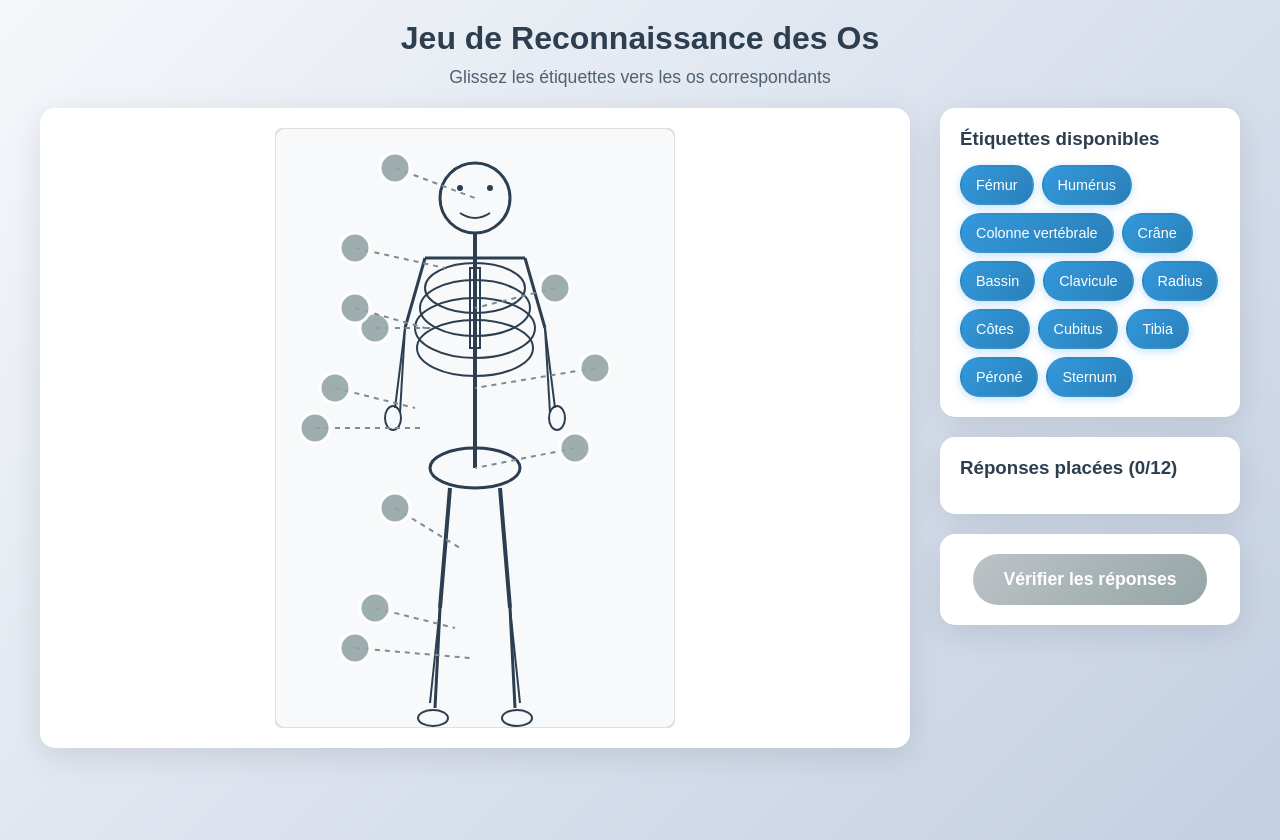
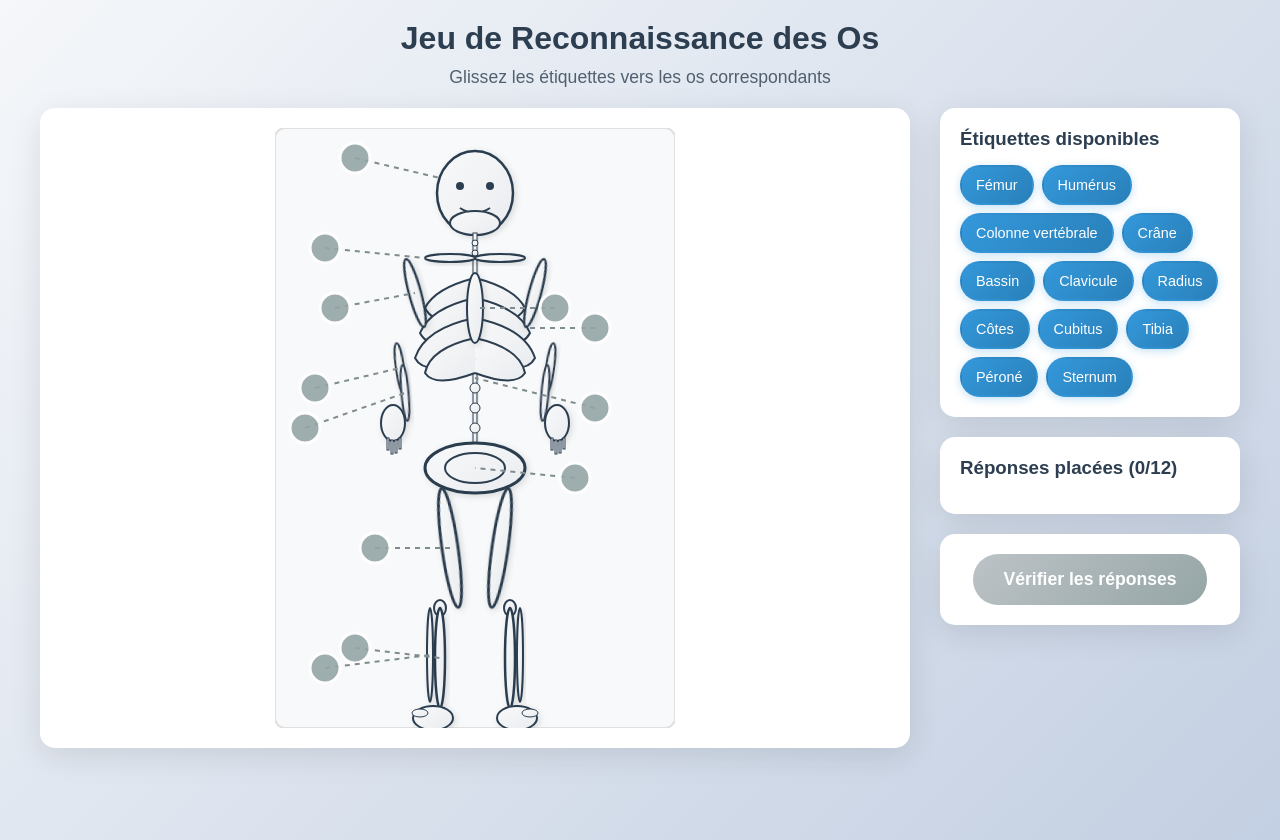
Before and after one commit to mext-ai/block-685a997529a7f973e63e16fc, a React app: page / in a window 1280 px wide. Built offline with nearby package versions, Linux system fonts and the light colour scheme.

Commit message:
🔧 Refactor hooks and components

```diff
--- a/src/block.tsx
+++ b/src/block.tsx
@@ -17,18 +17,18 @@ interface Bone {
 }
 
 const bones: Bone[] = [
-  { id: 'skull', name: 'Crâne', x: 120, y: 40, lineEndX: 200, lineEndY: 70 },
-  { id: 'clavicle', name: 'Clavicule', x: 80, y: 120, lineEndX: 170, lineEndY: 140 },
-  { id: 'sternum', name: 'Sternum', x: 280, y: 160, lineEndX: 200, lineEndY: 180 },
-  { id: 'ribs', name: 'Côtes', x: 100, y: 200, lineEndX: 160, lineEndY: 200 },
-  { id: 'humerus', name: 'Humérus', x: 80, y: 180, lineEndX: 150, lineEndY: 200 },
-  { id: 'radius', name: 'Radius', x: 60, y: 260, lineEndX: 140, lineEndY: 280 },
-  { id: 'ulna', name: 'Cubitus', x: 40, y: 300, lineEndX: 150, lineEndY: 300 },
-  { id: 'spine', name: 'Colonne vertébrale', x: 320, y: 240, lineEndX: 200, lineEndY: 260 },
-  { id: 'pelvis', name: 'Bassin', x: 300, y: 320, lineEndX: 200, lineEndY: 340 },
-  { id: 'femur', name: 'Fémur', x: 120, y: 380, lineEndX: 185, lineEndY: 420 },
-  { id: 'tibia', name: 'Tibia', x: 100, y: 480, lineEndX: 180, lineEndY: 500 },
-  { id: 'fibula', name: 'Péroné', x: 80, y: 520, lineEndX: 195, lineEndY: 530 }
+  { id: 'skull', name: 'Crâne', x: 80, y: 30, lineEndX: 165, lineEndY: 50 },
+  { id: 'clavicle', name: 'Clavicule', x: 50, y: 120, lineEndX: 150, lineEndY: 130 },
+  { id: 'sternum', name: 'Sternum', x: 280, y: 180, lineEndX: 205, lineEndY: 180 },
+  { id: 'ribs', name: 'Côtes', x: 320, y: 200, lineEndX: 250, lineEndY: 200 },
+  { id: 'humerus', name: 'Humérus', x: 60, y: 180, lineEndX: 140, lineEndY: 165 },
+  { id: 'radius', name: 'Radius', x: 40, y: 260, lineEndX: 125, lineEndY: 240 },
+  { id: 'ulna', name: 'Cubitus', x: 30, y: 300, lineEndX: 130, lineEndY: 265 },
+  { id: 'spine', name: 'Colonne vertébrale', x: 320, y: 280, lineEndX: 200, lineEndY: 250 },
+  { id: 'pelvis', name: 'Bassin', x: 300, y: 350, lineEndX: 200, lineEndY: 340 },
+  { id: 'femur', name: 'Fémur', x: 100, y: 420, lineEndX: 175, lineEndY: 420 },
+  { id: 'tibia', name: 'Tibia', x: 80, y: 520, lineEndX: 165, lineEndY: 530 },
+  { id: 'fibula', name: 'Péroné', x: 50, y: 540, lineEndX: 155, lineEndY: 527 }
 ];
 
 const Block: React.FC<BlockProps> = ({ title = "Jeu de Reconnaissance des Os", description }) => {
@@ -128,7 +128,7 @@ const Block: React.FC<BlockProps> = ({ title = "Jeu de Reconnaissance des Os", d
     return "Il faut étudier davantage l'anatomie ! Ne vous découragez pas ! 📖";
   };
 
-  // Composant SVG du squelette
+  // Composant SVG du squelette amélioré
   const SkeletonSVG = () => (
     <svg
       width="400"
@@ -144,59 +144,126 @@ const Block: React.FC<BlockProps> = ({ title = "Jeu de Reconnaissance des Os", d
       {/* Fond blanc */}
       <rect width="400" height="600" fill="#f8f9fa" stroke="#e0e0e0" strokeWidth="2" rx="10"/>
 
-      {/* Squelette dessiné en SVG */}
+      {/* Dégradé pour les os */}
+      <defs>
+        <linearGradient id="boneGradient" x1="0%" y1="0%" x2="100%" y2="100%">
+          <stop offset="0%" stopColor="#f8f9fa" />
+          <stop offset="100%" stopColor="#e9ecef" />
+        </linearGradient>
+        <filter id="boneShadow" x="-50%" y="-50%" width="200%" height="200%">
+          <feDropShadow dx="2" dy="2" stdDeviation="3" floodColor="#00000020"/>
+        </filter>
+      </defs>
 
-      {/* Crâne */}
-      <circle cx="200" cy="70" r="35" fill="none" stroke="#2c3e50" strokeWidth="3"/>
-      <circle cx="185" cy="60" r="3" fill="#2c3e50"/>
-      <circle cx="215" cy="60" r="3" fill="#2c3e50"/>
-      <path d="M 185 85 Q 200 95 215 85" fill="none" stroke="#2c3e50" strokeWidth="2"/>
+      {/* Squelette dessiné en SVG avec plus de détails */}
 
-      {/* Colonne vertébrale */}
-      <line x1="200" y1="105" x2="200" y2="340" stroke="#2c3e50" strokeWidth="4"/>
+      {/* Crâne avec plus de détails */}
+      <ellipse cx="200" cy="65" rx="38" ry="42" fill="url(#boneGradient)" stroke="#2c3e50" strokeWidth="2.5" filter="url(#boneShadow)"/>
+      <circle cx="185" cy="58" r="4" fill="#2c3e50"/>
+      <circle cx="215" cy="58" r="4" fill="#2c3e50"/>
+      <path d="M 185 80 Q 200 90 215 80" fill="none" stroke="#2c3e50" strokeWidth="2"/>
+      {/* Mâchoire */}
+      <ellipse cx="200" cy="95" rx="25" ry="12" fill="url(#boneGradient)" stroke="#2c3e50" strokeWidth="2"/>
 
-      {/* Côtes */}
-      <ellipse cx="200" cy="160" rx="50" ry="25" fill="none" stroke="#2c3e50" strokeWidth="2"/>
-      <ellipse cx="200" cy="180" rx="55" ry="28" fill="none" stroke="#2c3e50" strokeWidth="2"/>
-      <ellipse cx="200" cy="200" rx="60" ry="30" fill="none" stroke="#2c3e50" strokeWidth="2"/>
-      <ellipse cx="200" cy="220" rx="58" ry="28" fill="none" stroke="#2c3e50" strokeWidth="2"/>
+      {/* Colonne vertébrale avec vertèbres */}
+      <rect x="198" y="105" width="4" height="235" fill="url(#boneGradient)" stroke="#2c3e50" strokeWidth="1" filter="url(#boneShadow)"/>
+      {/* Vertèbres cervicales */}
+      <circle cx="200" cy="115" r="3" fill="url(#boneGradient)" stroke="#2c3e50" strokeWidth="1"/>
+      <circle cx="200" cy="125" r="3" fill="url(#boneGradient)" stroke="#2c3e50" strokeWidth="1"/>
+      {/* Vertèbres thoraciques */}
+      <circle cx="200" cy="150" r="4" fill="url(#boneGradient)" stroke="#2c3e50" strokeWidth="1"/>
+      <circle cx="200" cy="170" r="4" fill="url(#boneGradient)" stroke="#2c3e50" strokeWidth="1"/>
+      <circle cx="200" cy="190" r="4" fill="url(#boneGradient)" stroke="#2c3e50" strokeWidth="1"/>
+      <circle cx="200" cy="210" r="4" fill="url(#boneGradient)" stroke="#2c3e50" strokeWidth="1"/>
+      <circle cx="200" cy="230" r="4" fill="url(#boneGradient)" stroke="#2c3e50" strokeWidth="1"/>
+      {/* Vertèbres lombaires */}
+      <circle cx="200" cy="260" r="5" fill="url(#boneGradient)" stroke="#2c3e50" strokeWidth="1"/>
+      <circle cx="200" cy="280" r="5" fill="url(#boneGradient)" stroke="#2c3e50" strokeWidth="1"/>
+      <circle cx="200" cy="300" r="5" fill="url(#boneGradient)" stroke="#2c3e50" strokeWidth="1"/>
+      <circle cx="200" cy="320" r="5" fill="url(#boneGradient)" stroke="#2c3e50" strokeWidth="1"/>
+
+      {/* Cage thoracique avec côtes plus réalistes */}
+      <g fill="none" stroke="#2c3e50" strokeWidth="2.5">
+        {/* Côtes droites */}
+        <path d="M 200 150 Q 240 160 250 180 Q 240 200 200 190" fill="url(#boneGradient)" strokeWidth="2"/>
+        <path d="M 200 170 Q 245 180 255 205 Q 245 225 200 210" fill="url(#boneGradient)" strokeWidth="2"/>
+        <path d="M 200 190 Q 250 200 260 230 Q 250 250 200 230" fill="url(#boneGradient)" strokeWidth="2"/>
+        <path d="M 200 210 Q 245 220 250 245 Q 240 260 200 245" fill="url(#boneGradient)" strokeWidth="2"/>
+
+        {/* Côtes gauches */}
+        <path d="M 200 150 Q 160 160 150 180 Q 160 200 200 190" fill="url(#boneGradient)" strokeWidth="2"/>
+        <path d="M 200 170 Q 155 180 145 205 Q 155 225 200 210" fill="url(#boneGradient)" strokeWidth="2"/>
+        <path d="M 200 190 Q 150 200 140 230 Q 150 250 200 230" fill="url(#boneGradient)" strokeWidth="2"/>
+        <path d="M 200 210 Q 155 220 150 245 Q 160 260 200 245" fill="url(#boneGradient)" strokeWidth="2"/>
+      </g>
 
       {/* Clavicules */}
-      <line x1="150" y1="130" x2="250" y2="130" stroke="#2c3e50" strokeWidth="3"/>
+      <ellipse cx="175" cy="130" rx="25" ry="4" fill="url(#boneGradient)" stroke="#2c3e50" strokeWidth="2" filter="url(#boneShadow)"/>
+      <ellipse cx="225" cy="130" rx="25" ry="4" fill="url(#boneGradient)" stroke="#2c3e50" strokeWidth="2" filter="url(#boneShadow)"/>
 
-      {/* Sternum */}
-      <rect x="195" y="140" width="10" height="80" fill="none" stroke="#2c3e50" strokeWidth="2"/>
+      {/* Sternum avec détails */}
+      <ellipse cx="200" cy="180" rx="8" ry="35" fill="url(#boneGradient)" stroke="#2c3e50" strokeWidth="2" filter="url(#boneShadow)"/>
 
-      {/* Bras gauche */}
-      <line x1="150" y1="130" x2="130" y2="200" stroke="#2c3e50" strokeWidth="3"/> {/* Humérus */}
-      <line x1="130" y1="200" x2="120" y2="280" stroke="#2c3e50" strokeWidth="2"/> {/* Radius */}
-      <line x1="130" y1="200" x2="125" y2="285" stroke="#2c3e50" strokeWidth="2"/> {/* Cubitus */}
+      {/* Bras gauche avec os plus détaillés */}
+      {/* Humérus gauche */}
+      <ellipse cx="140" cy="165" rx="6" ry="35" fill="url(#boneGradient)" stroke="#2c3e50" strokeWidth="2.5" filter="url(#boneShadow)" transform="rotate(-15 140 165)"/>
+      {/* Radius gauche */}
+      <ellipse cx="125" cy="240" rx="4" ry="25" fill="url(#boneGradient)" stroke="#2c3e50" strokeWidth="2" filter="url(#boneShadow)" transform="rotate(-8 125 240)"/>
+      {/* Cubitus gauche */}
+      <ellipse cx="130" cy="265" rx="3.5" ry="28" fill="url(#boneGradient)" stroke="#2c3e50" strokeWidth="2" filter="url(#boneShadow)" transform="rotate(-5 130 265)"/>
 
-      {/* Bras droit */}
-      <line x1="250" y1="130" x2="270" y2="200" stroke="#2c3e50" strokeWidth="3"/> {/* Humérus */}
-      <line x1="270" y1="200" x2="280" y2="280" stroke="#2c3e50" strokeWidth="2"/> {/* Radius */}
-      <line x1="270" y1="200" x2="275" y2="285" stroke="#2c3e50" strokeWidth="2"/> {/* Cubitus */}
+      {/* Bras droit avec os plus détaillés */}
+      {/* Humérus droit */}
+      <ellipse cx="260" cy="165" rx="6" ry="35" fill="url(#boneGradient)" stroke="#2c3e50" strokeWidth="2.5" filter="url(#boneShadow)" transform="rotate(15 260 165)"/>
+      {/* Radius droit */}
+      <ellipse cx="275" cy="240" rx="4" ry="25" fill="url(#boneGradient)" stroke="#2c3e50" strokeWidth="2" filter="url(#boneShadow)" transform="rotate(8 275 240)"/>
+      {/* Cubitus droit */}
+      <ellipse cx="270" cy="265" rx="3.5" ry="28" fill="url(#boneGradient)" stroke="#2c3e50" strokeWidth="2" filter="url(#boneShadow)" transform="rotate(5 270 265)"/>
 
-      {/* Mains */}
-      <ellipse cx="118" cy="290" rx="8" ry="12" fill="none" stroke="#2c3e50" strokeWidth="2"/>
-      <ellipse cx="282" cy="290" rx="8" ry="12" fill="none" stroke="#2c3e50" strokeWidth="2"/>
+      {/* Mains avec plus de détails */}
+      <ellipse cx="118" cy="295" rx="12" ry="18" fill="url(#boneGradient)" stroke="#2c3e50" strokeWidth="2" filter="url(#boneShadow)"/>
+      <ellipse cx="282" cy="295" rx="12" ry="18" fill="url(#boneGradient)" stroke="#2c3e50" strokeWidth="2" filter="url(#boneShadow)"/>
+      {/* Doigts */}
+      <rect x="112" y="310" width="2" height="12" fill="url(#boneGradient)" stroke="#2c3e50" strokeWidth="1"/>
+      <rect x="116" y="312" width="2" height="14" fill="url(#boneGradient)" stroke="#2c3e50" strokeWidth="1"/>
+      <rect x="120" y="312" width="2" height="13" fill="url(#boneGradient)" stroke="#2c3e50" strokeWidth="1"/>
+      <rect x="124" y="310" width="2" height="11" fill="url(#boneGradient)" stroke="#2c3e50" strokeWidth="1"/>
 
-      {/* Bassin */}
-      <ellipse cx="200" cy="340" rx="45" ry="20" fill="none" stroke="#2c3e50" strokeWidth="3"/>
+      <rect x="276" y="310" width="2" height="12" fill="url(#boneGradient)" stroke="#2c3e50" strokeWidth="1"/>
+      <rect x="280" y="312" width="2" height="14" fill="url(#boneGradient)" stroke="#2c3e50" strokeWidth="1"/>
+      <rect x="284" y="312" width="2" height="13" fill="url(#boneGradient)" stroke="#2c3e50" strokeWidth="1"/>
+      <rect x="288" y="310" width="2" height="11" fill="url(#boneGradient)" stroke="#2c3e50" strokeWidth="1"/>
 
-      {/* Jambe gauche */}
-      <line x1="175" y1="360" x2="165" y2="480" stroke="#2c3e50" strokeWidth="4"/> {/* Fémur */}
-      <line x1="165" y1="480" x2="160" y2="580" stroke="#2c3e50" strokeWidth="3"/> {/* Tibia */}
-      <line x1="165" y1="480" x2="155" y2="575" stroke="#2c3e50" strokeWidth="2"/> {/* Péroné */}
+      {/* Bassin avec plus de détails */}
+      <ellipse cx="200" cy="340" rx="50" ry="25" fill="url(#boneGradient)" stroke="#2c3e50" strokeWidth="3" filter="url(#boneShadow)"/>
+      <ellipse cx="200" cy="340" rx="30" ry="15" fill="none" stroke="#2c3e50" strokeWidth="2"/>
 
-      {/* Jambe droite */}
-      <line x1="225" y1="360" x2="235" y2="480" stroke="#2c3e50" strokeWidth="4"/> {/* Fémur */}
-      <line x1="235" y1="480" x2="240" y2="580" stroke="#2c3e50" strokeWidth="3"/> {/* Tibia */}
-      <line x1="235" y1="480" x2="245" y2="575" stroke="#2c3e50" strokeWidth="2"/> {/* Péroné */}
+      {/* Jambe gauche avec os plus détaillés */}
+      {/* Fémur gauche */}
+      <ellipse cx="175" cy="420" rx="8" ry="60" fill="url(#boneGradient)" stroke="#2c3e50" strokeWidth="3" filter="url(#boneShadow)" transform="rotate(-8 175 420)"/>
+      {/* Rotule gauche */}
+      <ellipse cx="165" cy="480" rx="6" ry="8" fill="url(#boneGradient)" stroke="#2c3e50" strokeWidth="2"/>
+      {/* Tibia gauche */}
+      <ellipse cx="165" cy="530" rx="5" ry="50" fill="url(#boneGradient)" stroke="#2c3e50" strokeWidth="2.5" filter="url(#boneShadow)"/>
+      {/* Péroné gauche */}
+      <ellipse cx="155" cy="527" rx="3" ry="47" fill="url(#boneGradient)" stroke="#2c3e50" strokeWidth="2" filter="url(#boneShadow)"/>
 
-      {/* Pieds */}
-      <ellipse cx="158" cy="590" rx="15" ry="8" fill="none" stroke="#2c3e50" strokeWidth="2"/>
-      <ellipse cx="242" cy="590" rx="15" ry="8" fill="none" stroke="#2c3e50" strokeWidth="2"/>
+      {/* Jambe droite avec os plus détaillés */}
+      {/* Fémur droit */}
+      <ellipse cx="225" cy="420" rx="8" ry="60" fill="url(#boneGradient)" stroke="#2c3e50" strokeWidth="3" filter="url(#boneShadow)" transform="rotate(8 225 420)"/>
+      {/* Rotule droite */}
+      <ellipse cx="235" cy="480" rx="6" ry="8" fill="url(#boneGradient)" stroke="#2c3e50" strokeWidth="2"/>
+      {/* Tibia droit */}
+      <ellipse cx="235" cy="530" rx="5" ry="50" fill="url(#boneGradient)" stroke="#2c3e50" strokeWidth="2.5" filter="url(#boneShadow)"/>
+      {/* Péroné droit */}
+      <ellipse cx="245" cy="527" rx="3" ry="47" fill="url(#boneGradient)" stroke="#2c3e50" strokeWidth="2" filter="url(#boneShadow)"/>
+
+      {/* Pieds avec plus de détails */}
+      <ellipse cx="158" cy="590" rx="20" ry="12" fill="url(#boneGradient)" stroke="#2c3e50" strokeWidth="2" filter="url(#boneShadow)"/>
+      <ellipse cx="242" cy="590" rx="20" ry="12" fill="url(#boneGradient)" stroke="#2c3e50" strokeWidth="2" filter="url(#boneShadow)"/>
+      {/* Orteils */}
+      <ellipse cx="145" cy="585" rx="8" ry="4" fill="url(#boneGradient)" stroke="#2c3e50" strokeWidth="1"/>
+      <ellipse cx="255" cy="585" rx="8" ry="4" fill="url(#boneGradient)" stroke="#2c3e50" strokeWidth="1"/>
     </svg>
   );
 
```
